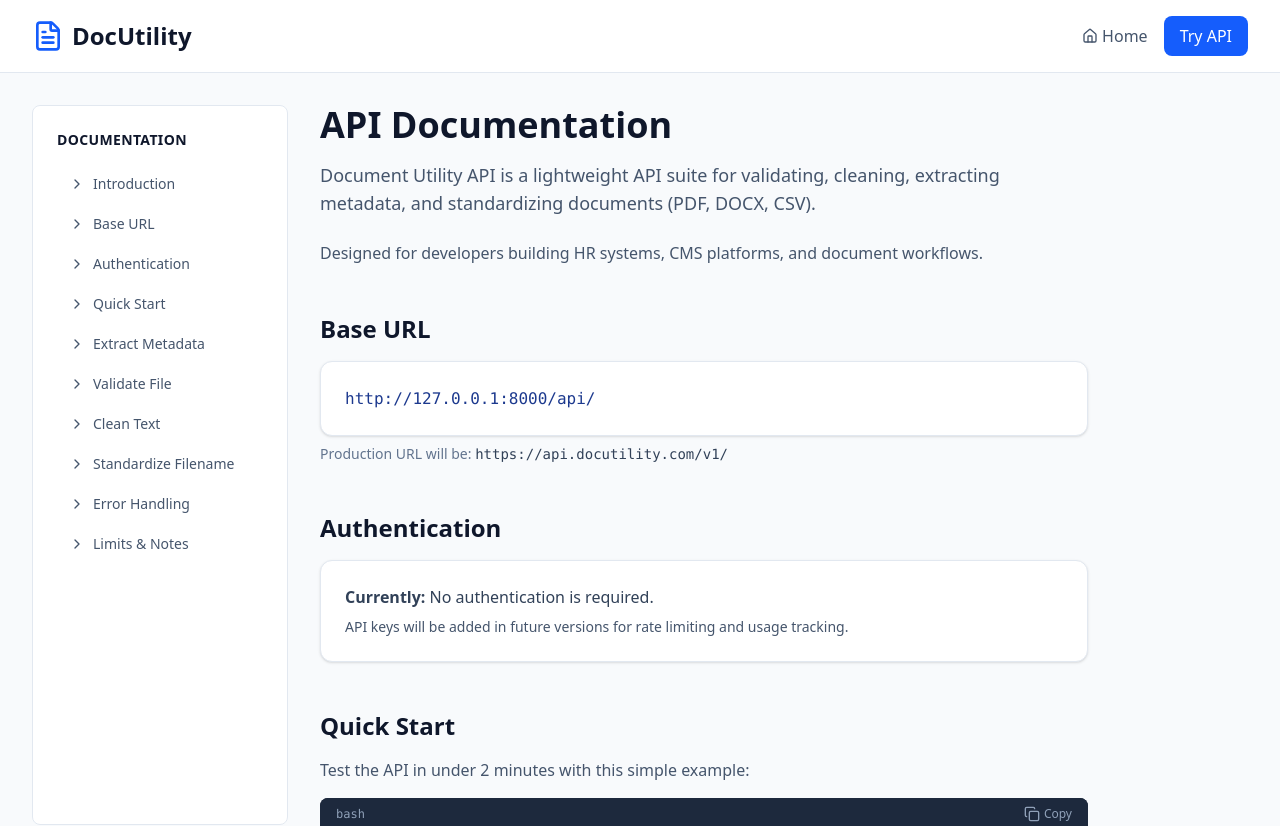
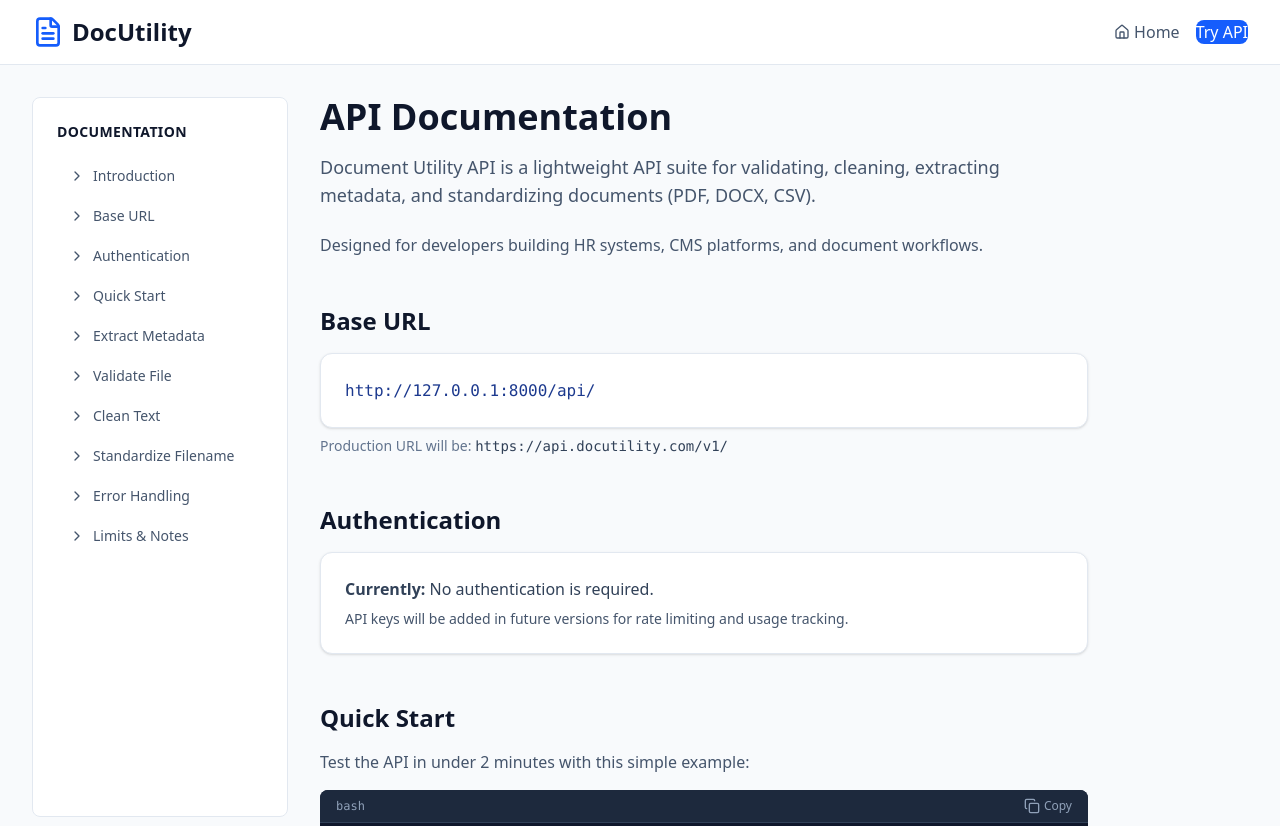
Before and after one commit to muhammadAsh1r/document-utility, a Next.js app in the folder frontend/: page /docs in a window 1280 px wide. Shown: the top 826 px of the page. Built offline with nearby package versions, Linux system fonts and the light colour scheme.

Commit message:
Fixed Button.tsx

```diff
--- a/frontend/components/common/Button.tsx
+++ b/frontend/components/common/Button.tsx
@@ -1,23 +1,31 @@
 import React from "react";
 
-export type ButtonProps =
-  React.ButtonHTMLAttributes<HTMLButtonElement>;
+type ButtonVariant = "primary" | "secondary" | "outline";
 
-export const Button = React.forwardRef<
-  HTMLButtonElement,
-  ButtonProps
->(({ className = "", ...props }, ref) => {
+export interface ButtonProps
+  extends React.ButtonHTMLAttributes<HTMLButtonElement> {
+  variant?: ButtonVariant;
+}
+
+export const Button = React.forwardRef<HTMLButtonElement, ButtonProps>(
+  ({ className = "", variant = "primary", ...props }, ref) => {
+    const base =
+      "inline-flex items-center justify-center rounded-lg font-medium transition disabled:opacity-50 disabled:cursor-not-allowed";
+
+    const variants: Record<ButtonVariant, string> = {
+      primary: "bg-blue-600 text-white hover:bg-blue-700",
+      secondary: "bg-white text-blue-600 hover:bg-blue-50",
+      outline: "border border-slate-300 text-slate-700 hover:bg-slate-100",
+    };
+
     return (
       <button
         ref={ref}
         {...props}
-      className={`inline-flex items-center justify-center rounded-lg
-      bg-blue-600 px-4 py-2 text-white font-medium
-      hover:bg-blue-700 transition
-      disabled:opacity-50 disabled:cursor-not-allowed
-      ${className}`}
+        className={`${base} ${variants[variant]} ${className}`}
       />
     );
-});
+  }
+);
 
 Button.displayName = "Button";
```
Lines whose indentation alone changed are shown as unchanged.
